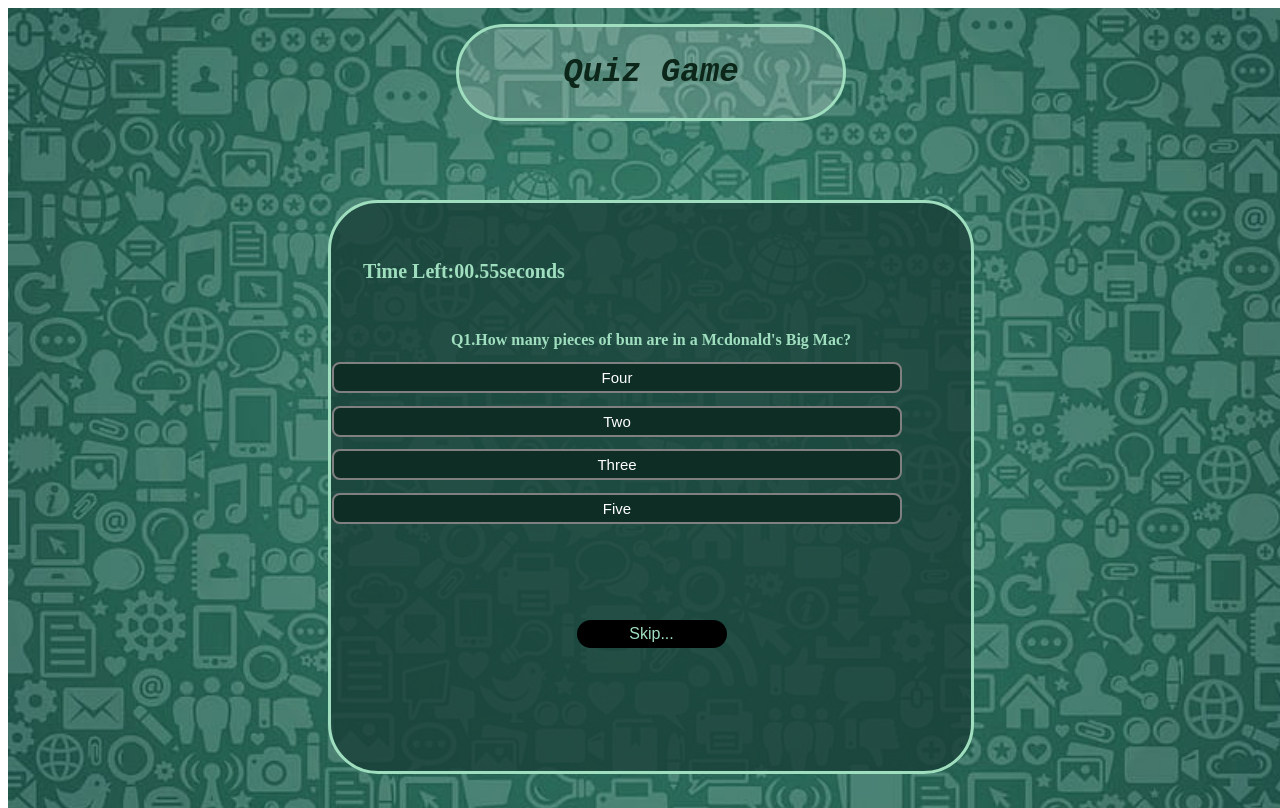
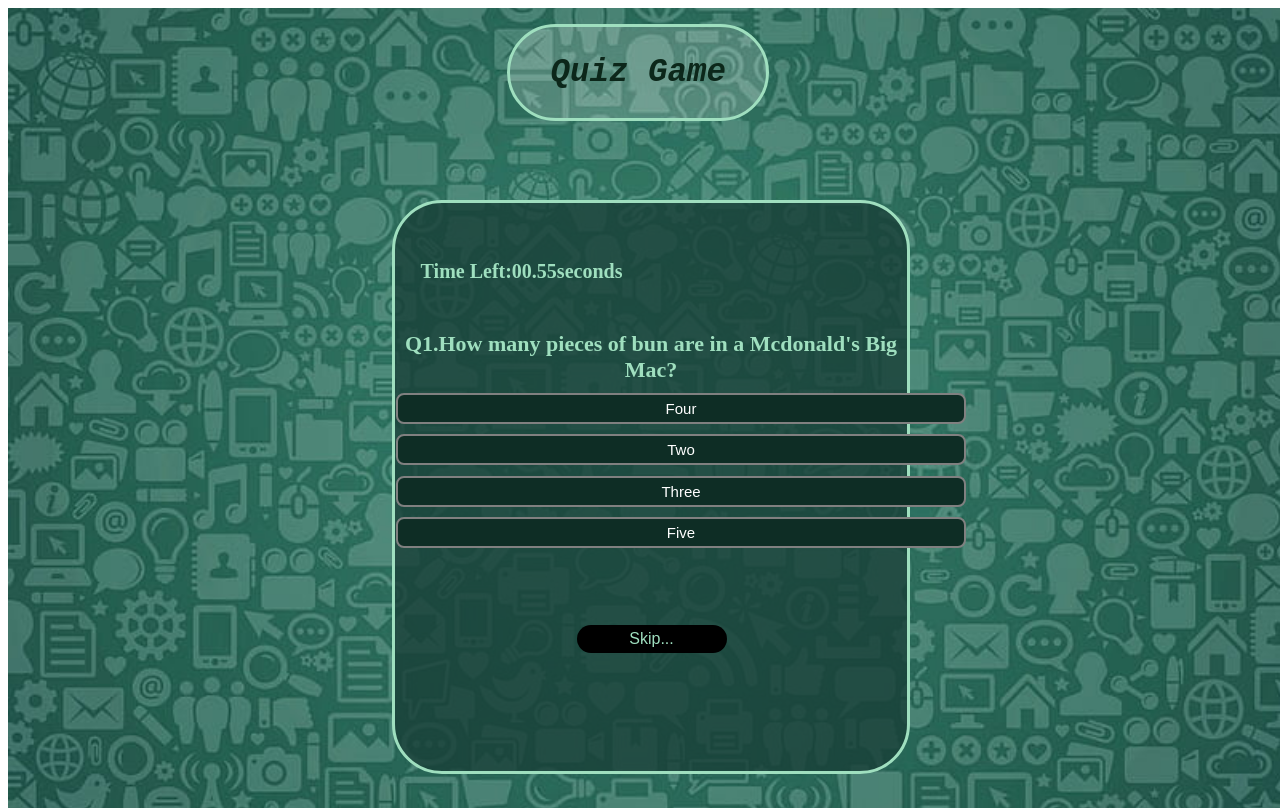
Before and after one commit to subrinSheikh/quizGame, a plain HTML site: page index.html in a window 1280 px wide. Drawn offline with Linux system fonts and the light colour scheme.

Commit message:
Updated style.css

```diff
--- a/style.css
+++ b/style.css
@@ -34,19 +34,21 @@
   border: 3px solid #9fdfbf;
   background-color: #9fdfbf;
   background-color: rgba(239, 243, 241, 0.2);
-  margin-left: 35%;
+  margin-left: 39%;
   margin-right: 35%;
   border-radius: 50px;
 }
 .inner-div {
   position: absolute;
   top: 3%;
-  width: 30vw;
+  width: 20vw;
+
+
 }
 .box {
   display: inline-block;
   height: 55vh;
-  width: 50vw;
+  width: 40vw;
   margin-top: 30px;
   /* margin-top: -70px; */
   margin-left: 15px;
@@ -57,7 +59,8 @@
   text-align: center;
   position: absolute;
   top: 25%;
-  margin: auto 25vw;
+  margin: auto 30vw;
+  font-size:22px;
 }
 
 #q1 {
```
